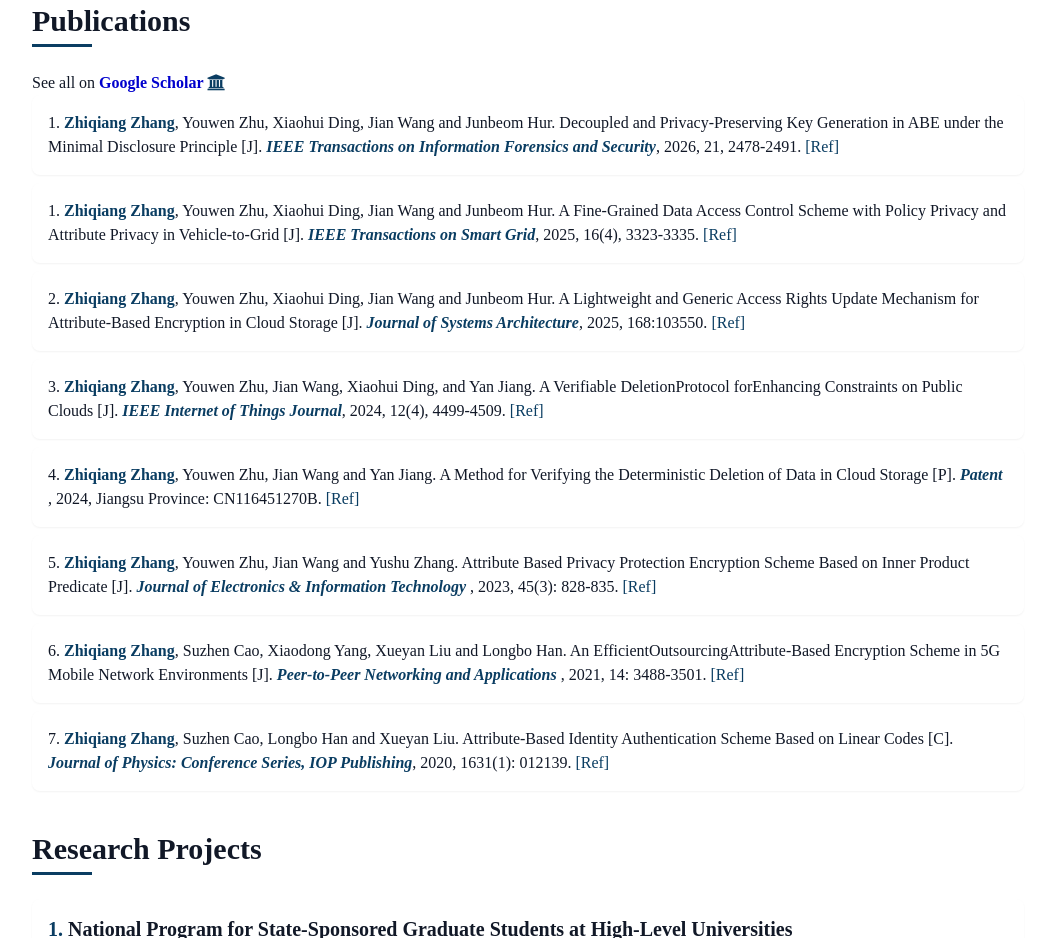
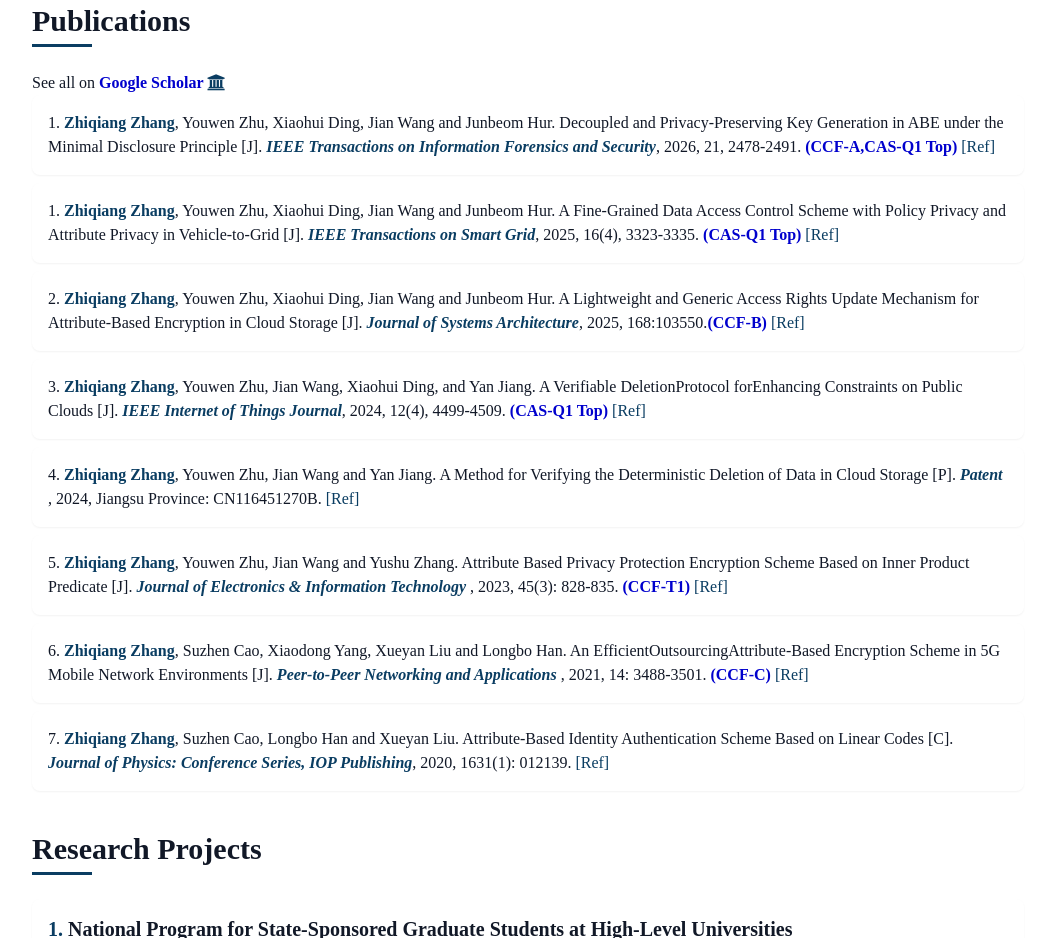
Before and after one commit to zqcrypto/zqcrypto.github.io, a plain HTML site: page index.html in a window 1280 px wide. Shown: the part 835-1773 px from the top of the page, without its empty margins (112-1149 px from the left). Drawn offline with nearby package versions, Linux system fonts and the light colour scheme; a web font is replaced by a local one.

Commit message:
Update index.html

```diff
--- a/index.html
+++ b/index.html
@@ -202,7 +202,7 @@
                             <span>1.</span> <span class="text-primary font-bold">Zhiqiang Zhang</span>, Youwen Zhu, Xiaohui Ding, Jian Wang and Junbeom Hur.
                             <span> Decoupled and Privacy-Preserving Key Generation in ABE under the Minimal Disclosure
 Principle [J]</span>.
-                             <span class="italic"><span class="text-primary font-bold"> IEEE Transactions on Information Forensics and Security</span></span>, 2026, 21, 2478-2491.
+                             <span class="italic"><span class="text-primary font-bold"> IEEE Transactions on Information Forensics and Security</span></span>, 2026, 21, 2478-2491. <font style="color: #0000CD; font-weight: bold;">(CCF-A,CAS-Q1 Top)</font>
                             <a href="https://ieeexplore.ieee.org/document/11406190" target="_blank" rel="noopener noreferrer" class="text-primary hover:underline">[Ref]</a>
                         </h3>
                     </div>
@@ -211,7 +211,7 @@ Principle [J]</span>.
                         <h3 >
                             <span>1.</span> <span class="text-primary font-bold">Zhiqiang Zhang</span>, Youwen Zhu, Xiaohui Ding, Jian Wang and Junbeom Hur.
                             <span>A Fine-Grained Data Access Control Scheme with Policy Privacy and Attribute Privacy in Vehicle-to-Grid [J]</span>.
-                             <span class="italic"><span class="text-primary font-bold"> IEEE Transactions on Smart Grid</span></span>, 2025, 16(4), 3323-3335.
+                             <span class="italic"><span class="text-primary font-bold"> IEEE Transactions on Smart Grid</span></span>, 2025, 16(4), 3323-3335. <font style="color: #0000CD; font-weight: bold;">(CAS-Q1 Top)</font>
                             <a href="https://ieeexplore.ieee.org/abstract/document/10988894" target="_blank" rel="noopener noreferrer" class="text-primary hover:underline">[Ref]</a>
                         </h3>
                     </div>
@@ -221,7 +221,7 @@ Principle [J]</span>.
                         <h3 >
                             <span>2.</span> <span class="text-primary font-bold">Zhiqiang Zhang</span>, Youwen Zhu, Xiaohui Ding, Jian Wang and Junbeom Hur.
                             <span>A Lightweight and Generic Access Rights Update Mechanism for Attribute-Based Encryption in Cloud Storage [J]</span>.
-                             <span class="italic"><span class="text-primary font-bold">Journal of Systems Architecture</span></span>, 2025, 168:103550.
+                             <span class="italic"><span class="text-primary font-bold">Journal of Systems Architecture</span></span>, 2025, 168:103550.<font style="color: #0000CD; font-weight: bold;">(CCF-B)</font>
                             <a href="https://www.sciencedirect.com/science/article/pii/S138376212500222X" target="_blank" rel="noopener noreferrer" class="text-primary hover:underline">[Ref]</a>
                         </h3>
 
@@ -232,7 +232,7 @@ Principle [J]</span>.
                         <h3 >
                             <span>3.</span> <span class="text-primary font-bold">Zhiqiang Zhang</span>, Youwen Zhu, Jian Wang, Xiaohui Ding, and Yan Jiang.
                             <span>A Verifiable DeletionProtocol forEnhancing Constraints on Public Clouds [J]</span>.
-                             <span class="italic"><span class="text-primary font-bold"> IEEE Internet of Things Journal</span></span>, 2024, 12(4), 4499-4509.
+                             <span class="italic"><span class="text-primary font-bold"> IEEE Internet of Things Journal</span></span>, 2024, 12(4), 4499-4509. <font style="color: #0000CD; font-weight: bold;">(CAS-Q1 Top)</font>
                             <a href="https://ieeexplore.ieee.org/document/10734140" target="_blank" rel="noopener noreferrer" class="text-primary hover:underline">[Ref]</a>
                         </h3>
                     </div>
@@ -251,7 +251,7 @@ Principle [J]</span>.
                         <h3 >
                             <span>5.</span> <span class="text-primary font-bold">Zhiqiang Zhang</span>, Youwen Zhu, Jian Wang and Yushu Zhang.
                             <span>Attribute Based Privacy Protection Encryption Scheme Based on Inner Product Predicate [J]</span>.
-                             <span class="italic"><span class="text-primary font-bold"> Journal of Electronics & Information Technology </span></span>, 2023, 45(3): 828-835.
+                             <span class="italic"><span class="text-primary font-bold"> Journal of Electronics & Information Technology </span></span>, 2023, 45(3): 828-835. <font style="color: #0000CD; font-weight: bold;">(CCF-T1)</font>
                             <a href="https://jeit.ac.cn/cn/article/doi/10.11999/JEIT221050" target="_blank" rel="noopener noreferrer" class="text-primary hover:underline">[Ref]</a>
                         </h3>
                     </div>
@@ -261,7 +261,7 @@ Principle [J]</span>.
                         <h3 >
                             <span>6.</span> <span class="text-primary font-bold">Zhiqiang Zhang</span>, Suzhen Cao, Xiaodong Yang, Xueyan Liu and Longbo Han.
                             <span>An EfficientOutsourcingAttribute-Based Encryption Scheme in 5G Mobile Network Environments [J]</span>.
-                             <span class="italic"><span class="text-primary font-bold"> Peer-to-Peer Networking and Applications </span></span>, 2021, 14: 3488-3501.
+                             <span class="italic"><span class="text-primary font-bold"> Peer-to-Peer Networking and Applications </span></span>, 2021, 14: 3488-3501. <font style="color: #0000CD; font-weight: bold;">(CCF-C)</font>
                             <a href="https://link.springer.com/article/10.1007/s12083-021-01195-2" target="_blank" rel="noopener noreferrer" class="text-primary hover:underline">[Ref]</a>
                         </h3>
                     </div>
```
